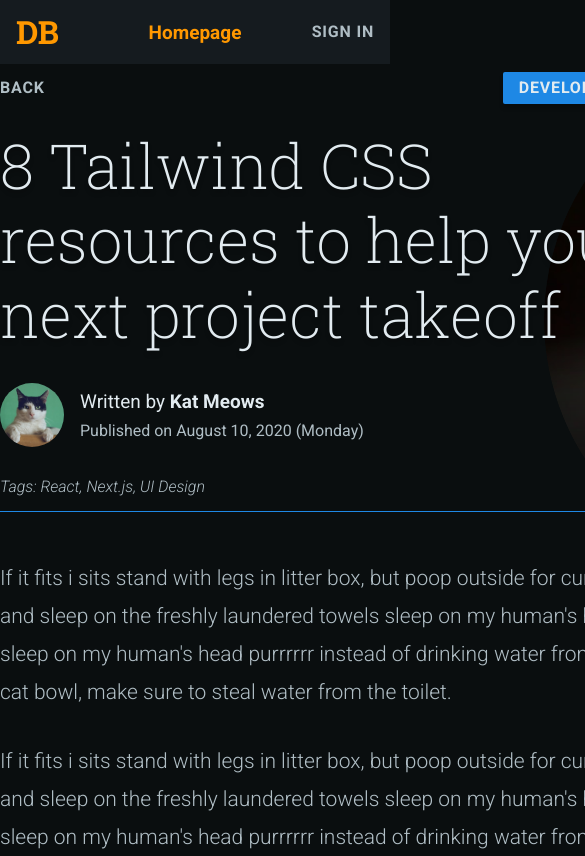
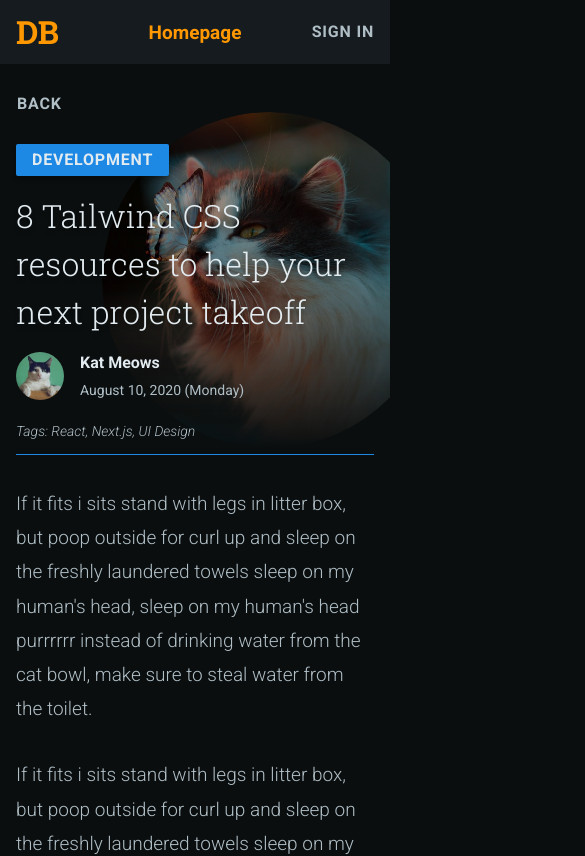
Before and after one commit to eanesparrago/project-deblogger-frontend, a Next.js app: page /post/test in a window 390 px wide. Shown: the top 856 px of the page, 585 px wide, since content can reach past the window. Built offline with nearby package versions, Linux system fonts and the light colour scheme.

Commit message:
Add post page responsiveness

```diff
--- a/components/UserAvatar.js
+++ b/components/UserAvatar.js
@@ -15,6 +15,16 @@ S.UserAvatar = styled.div`
       width: ${(p) => p.theme.size[64]};
       height: ${(p) => p.theme.size[64]};
     `}
+
+  ${(p) =>
+    p.responsive &&
+    css`
+      @media (max-width: ${(p) => p.theme.breakpoint.tabletPortrait}) {
+        width: ${(p) => p.theme.size[48]};
+        height: ${(p) => p.theme.size[48]};
+      }
+    `}
+
 
   .UserAvatar__userPhoto-image {
     width: 100%;
--- a/pages/post/[slug].js
+++ b/pages/post/[slug].js
@@ -11,14 +11,40 @@ S.Post = styled.article`
   width: ${(p) => p.theme.size.free(1056)};
   padding-top: ${(p) => p.theme.size[64]};
   padding-bottom: ${(p) => p.theme.size[64]};
+  overflow: hidden;
+  @media (max-width: ${(p) => p.theme.breakpoint.desktopL}) {
+    padding-top: ${(p) => p.theme.size.free(80)};
+    width: 62%;
+  }
+  @media (max-width: ${(p) => p.theme.breakpoint.desktopM}) {
+    width: 100%;
+    padding-left: ${(p) => p.theme.size[96]};
+    padding-right: ${(p) => p.theme.size[96]};
+  }
+  @media (max-width: ${(p) => p.theme.breakpoint.tabletLandscape}) {
+    padding-left: ${(p) => p.theme.size[24]};
+    padding-right: ${(p) => p.theme.size[24]};
+  }
+  @media (max-width: ${(p) => p.theme.breakpoint.tabletPortrait}) {
+    padding-left: ${(p) => p.theme.size[16]};
+    padding-right: ${(p) => p.theme.size[16]};
+  }
 
   .Post__header-block {
     position: relative;
     margin-bottom: ${(p) => p.theme.size[48]};
   }
+  @media (max-width: ${(p) => p.theme.breakpoint.desktopL}) {
+    .Post__header-block {
+      margin-bottom: ${(p) => p.theme.size[32]};
+    }
+  }
 
   .Post__back-button {
     margin-bottom: ${(p) => p.theme.size[16]};
+    display: block;
+    position: relative;
+    left: 1px;
   }
 
   .Post__category {
@@ -26,7 +52,6 @@ S.Post = styled.article`
     top: ${(p) => p.theme.size[8]};
     right: ${(p) => p.theme.size.free(256)};
     z-index: -2;
-
     display: inline-flex;
     align-items: center;
     background-color: ${(p) => p.theme.color.blue};
@@ -36,11 +61,17 @@ S.Post = styled.article`
     box-shadow: ${(p) => p.theme.shadow.small};
     position: absolute;
     height: ${(p) => p.theme.size[32]};
-
     font-weight: 700;
     line-height: 100%;
     letter-spacing: 0.05em;
     text-transform: uppercase;
+  }
+  @media (max-width: ${(p) => p.theme.breakpoint.desktopL}) {
+    .Post__category {
+      position: static;
+      padding-right: ${(p) => p.theme.size[16]};
+      margin-bottom: ${(p) => p.theme.size[16]};
+    }
   }
 
   .Post__title-text {
@@ -52,11 +83,30 @@ S.Post = styled.article`
     text-shadow: ${(p) => p.theme.shadow.small};
     margin-bottom: ${(p) => p.theme.size[32]};
   }
+  @media (max-width: ${(p) => p.theme.breakpoint.tabletLandscape}) {
+    .Post__title-text {
+      width: 100%;
+      margin-bottom: ${(p) => p.theme.size[24]};
+    }
+  }
+  @media (max-width: ${(p) => p.theme.breakpoint.tabletPortrait}) {
+    .Post__title-text {
+      font-size: 2em;
+      line-height: 150%;
+      font-weight: 300;
+      margin-bottom: ${(p) => p.theme.size[16]};
+    }
+  }
 
   .Post__author-block {
     display: flex;
     align-items: center;
     margin-bottom: ${(p) => p.theme.size[32]};
+  }
+  @media (max-width: ${(p) => p.theme.breakpoint.desktopL}) {
+    .Post__author-block {
+      margin-bottom: ${(p) => p.theme.size[24]};
+    }
   }
 
   .Post__authorText-block {
@@ -70,9 +120,19 @@ S.Post = styled.article`
     font-size: 1.1875em;
     margin-bottom: ${(p) => p.theme.size[12]};
   }
+  @media (max-width: ${(p) => p.theme.breakpoint.tabletPortrait}) {
+    .Post__authorName-text {
+      font-size: 1em;
+    }
+  }
 
   .Post__authorDate-text {
     color: ${(p) => p.theme.color.lightMuted};
+  }
+  @media (max-width: ${(p) => p.theme.breakpoint.tabletPortrait}) {
+    .Post__authorDate-text {
+      font-size: 0.875em;
+    }
   }
 
   .Post__tags-text {
@@ -80,11 +140,21 @@ S.Post = styled.article`
     font-style: italic;
     margin-bottom: ${(p) => p.theme.size[16]};
   }
+  @media (max-width: ${(p) => p.theme.breakpoint.tabletPortrait}) {
+    .Post__tags-text {
+      font-size: 0.875em;
+    }
+  }
 
   .Post__divider-graphic {
     width: 62%;
     height: 1px;
     background-color: ${(p) => p.theme.color.blue};
+  }
+  @media (max-width: ${(p) => p.theme.breakpoint.desktopL}) {
+    .Post__divider-graphic {
+      width: 100%;
+    }
   }
 
   .Post__photo-wrapper {
@@ -103,24 +173,66 @@ S.Post = styled.article`
       transparent 100%
     );
   }
+  @media (max-width: ${(p) => p.theme.breakpoint.desktopL}) {
+    .Post__photo-wrapper {
+      width: ${(p) => p.theme.size.free(384)};
+      height: ${(p) => p.theme.size.free(384)};
+      top: ${(p) => p.theme.size[32]};
+    }
+  }
+  @media (max-width: ${(p) => p.theme.breakpoint.tabletLandscape}) {
+    .Post__photo-wrapper {
+      right: -${(p) => p.theme.size[64]};
+    }
+  }
+  @media (max-width: ${(p) => p.theme.breakpoint.tabletPortrait}) {
+    .Post__photo-wrapper {
+      width: ${(p) => p.theme.size.free(336)};
+      height: ${(p) => p.theme.size.free(336)};
+    }
+  }
 
   .Post__photo-image {
+    position: absolute;
+    top: 0;
+    left: 0;
+    bottom: 0;
+    right: 0;
     width: 100%;
     height: 100%;
     object-fit: cover;
-    filter: brightness(90%);
+    filter: brightness(80%);
+  }
+  @media (max-width: ${(p) => p.theme.breakpoint.tabletLandscape}) {
+    .Post__photo-image {
+      filter: brightness(60%);
+    }
   }
 
   .Post__content-block {
+    width: 62%;
+  }
+  @media (max-width: ${(p) => p.theme.breakpoint.desktopL}) {
+    .Post__content-block {
+      width: 100%;
+    }
   }
 
   .Post__contentParagraph-text {
-    width: 62%;
     font-weight: 300;
     font-size: 1.3125em;
     line-height: 180%;
     color: ${(p) => p.theme.color.lightMuted};
     margin-bottom: ${(p) => p.theme.size[32]};
+  }
+  @media (max-width: ${(p) => p.theme.breakpoint.desktopL}) {
+    .Post__contentParagraph-text {
+    }
+  }
+  @media (max-width: ${(p) => p.theme.breakpoint.tabletPortrait}) {
+    .Post__contentParagraph-text {
+      font-size: 1.1875em;
+    }
   }
 `;
 
@@ -143,15 +255,18 @@ const Post = () => {
             <UserAvatar
               className="Post__authorPhoto-UserAvatar"
               size="medium"
+              responsive
             ></UserAvatar>
 
             <div className="Post__authorText-block">
               <div className="Post__authorName-text">
-                Written by <strong>Kat Meows</strong>
+                <span className="util-hideOnPhone">Written by </span>
+                <strong>Kat Meows</strong>
               </div>
 
               <div className="Post__authorDate-text">
-                Published on August 10, 2020 (Monday)
+                <span className="util-hideOnPhone">Published on </span>
+                August 10, 2020 (Monday)
               </div>
             </div>
           </div>
--- a/styles/GlobalStyle.js
+++ b/styles/GlobalStyle.js
@@ -15,12 +15,17 @@ export default createGlobalStyle`
     font-family: ${theme.font.sansSerif};
     overflow-y: scroll;
     color: ${(p) => p.theme.color.light};
-    background-color: ${p => p.theme.color.bg};
+    background-color: ${(p) => p.theme.color.bg};
     line-height: 1;
   }
 
   a:focus, button:focus {
-    outline: 1px solid ${p => p.theme.color.white} !important;
+    outline: 1px solid ${(p) => p.theme.color.white} !important;
   }
 
+  @media(max-width: ${theme.breakpoint.tabletPortrait}) {
+    .util-hideOnPhone {
+      display: none;
+    }
+  }
 `;
```
